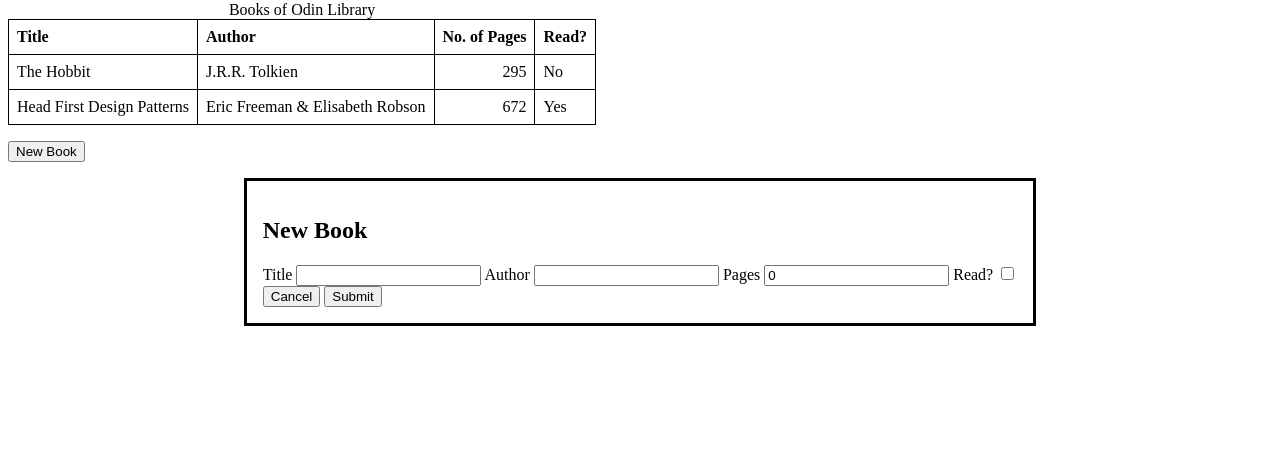
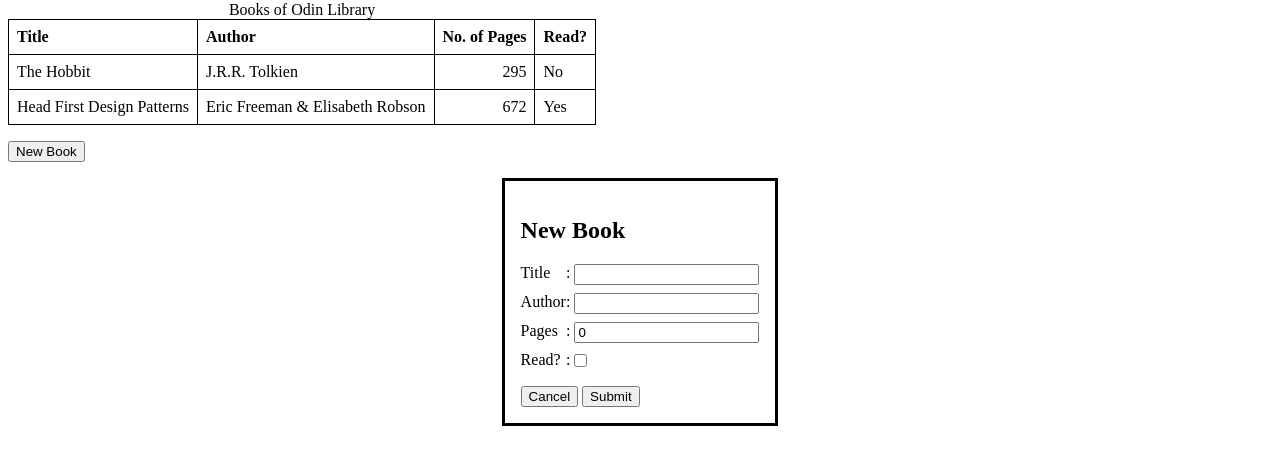
Before and after one commit to aquibulhaq/odin-library, a plain HTML site: page index.html in a window 1280 px wide. Shown: the part 79-544 px from the top of the page. Drawn offline with Linux system fonts and the light colour scheme.

Commit message:
Style New Book dialog

```diff
--- a/style.css
+++ b/style.css
@@ -16,3 +16,29 @@ th {
 td:nth-child(3) {
   text-align: right;
 }
+
+.fields {
+  display: grid;
+  grid-template-columns: auto auto;
+  row-gap: 0.5em;
+  column-gap: 0.25em;
+
+  margin: 1em 0;
+}
+
+.fields>input {
+  justify-self: left;
+}
+
+.fields>input[type='checkbox'] {
+  margin-left: 0;
+}
+
+.fields>label {
+  display: flex;
+  justify-content: space-between;
+
+  &::after {
+    content: ':';
+  }
+}
```
